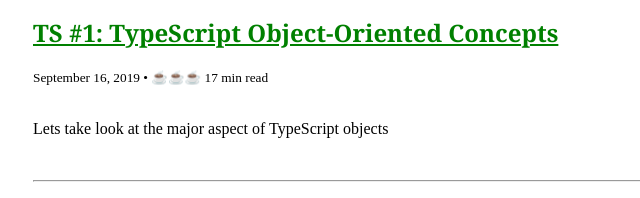
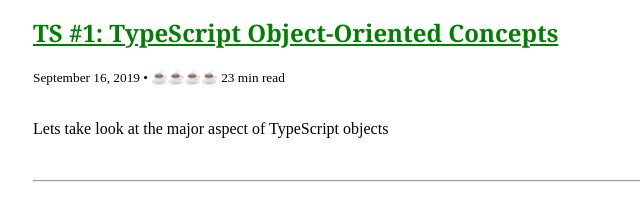
Before and after one commit to TestardR/Gatsby-GraphQL-Blog_App, a Gatsby site: page / in a window 1280 px wide. Shown: the part 223-421 px from the top of the page, 232-872 px from the left. Built offline with nearby package versions, Linux system fonts and the light colour scheme; Gatsby itself is replaced by a stand-in of ours.

Commit message:
I have added a coffee cup

```diff
--- a/src/pages/46-post-fortySix/index.md
+++ b/src/pages/46-post-fortySix/index.md
@@ -1,7 +1,7 @@
 ---
 path: '/post-forty-Six'
 date: '2019-09-16'
-time: '☕️☕️☕️ 17 min read'
+time: '☕️☕️☕️☕️ 23 min read'
 title: 'TS #1: TypeScript Object-Oriented Concepts'
 summary: 'Lets take look at the major aspect of TypeScript objects'
 ---
```
